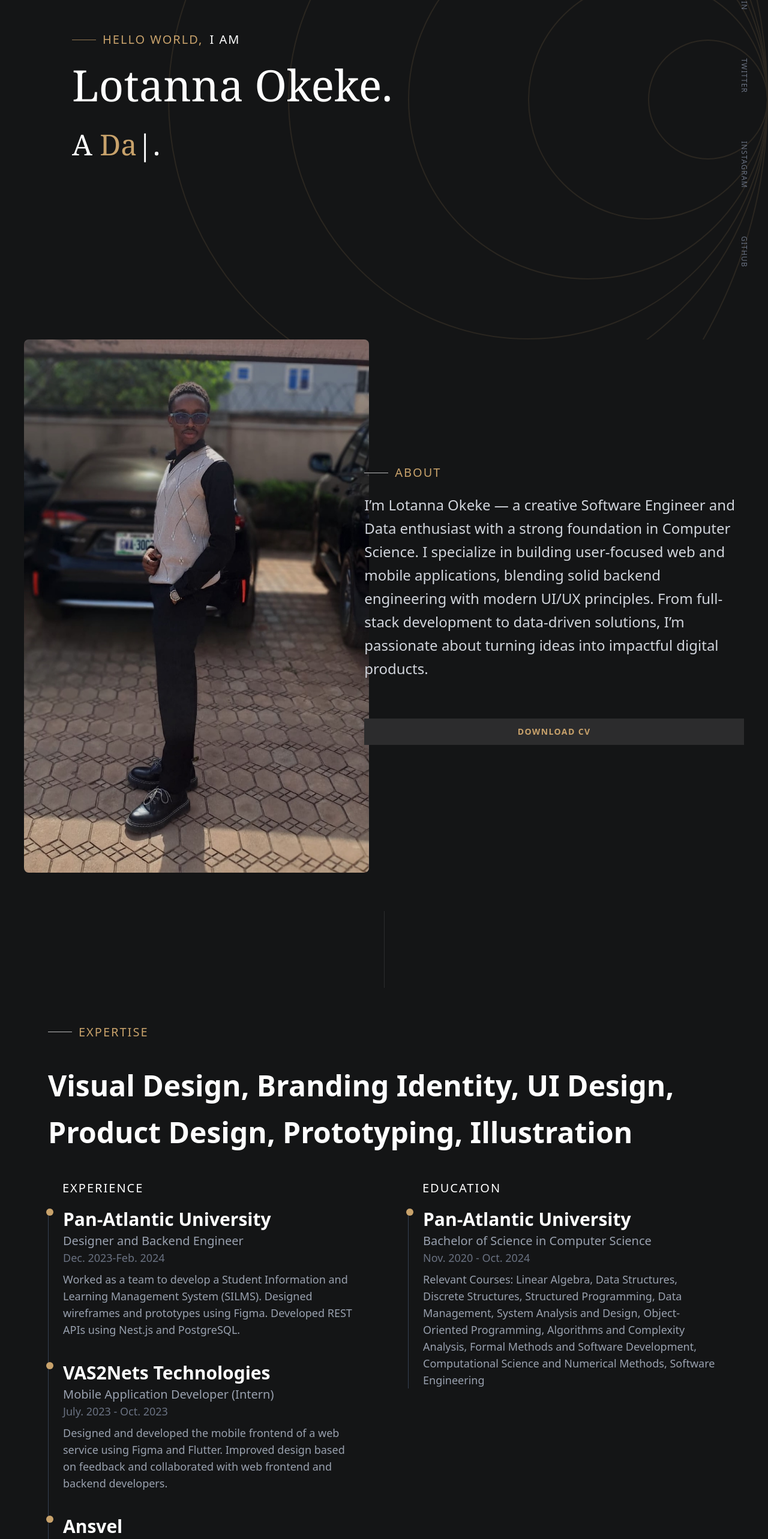
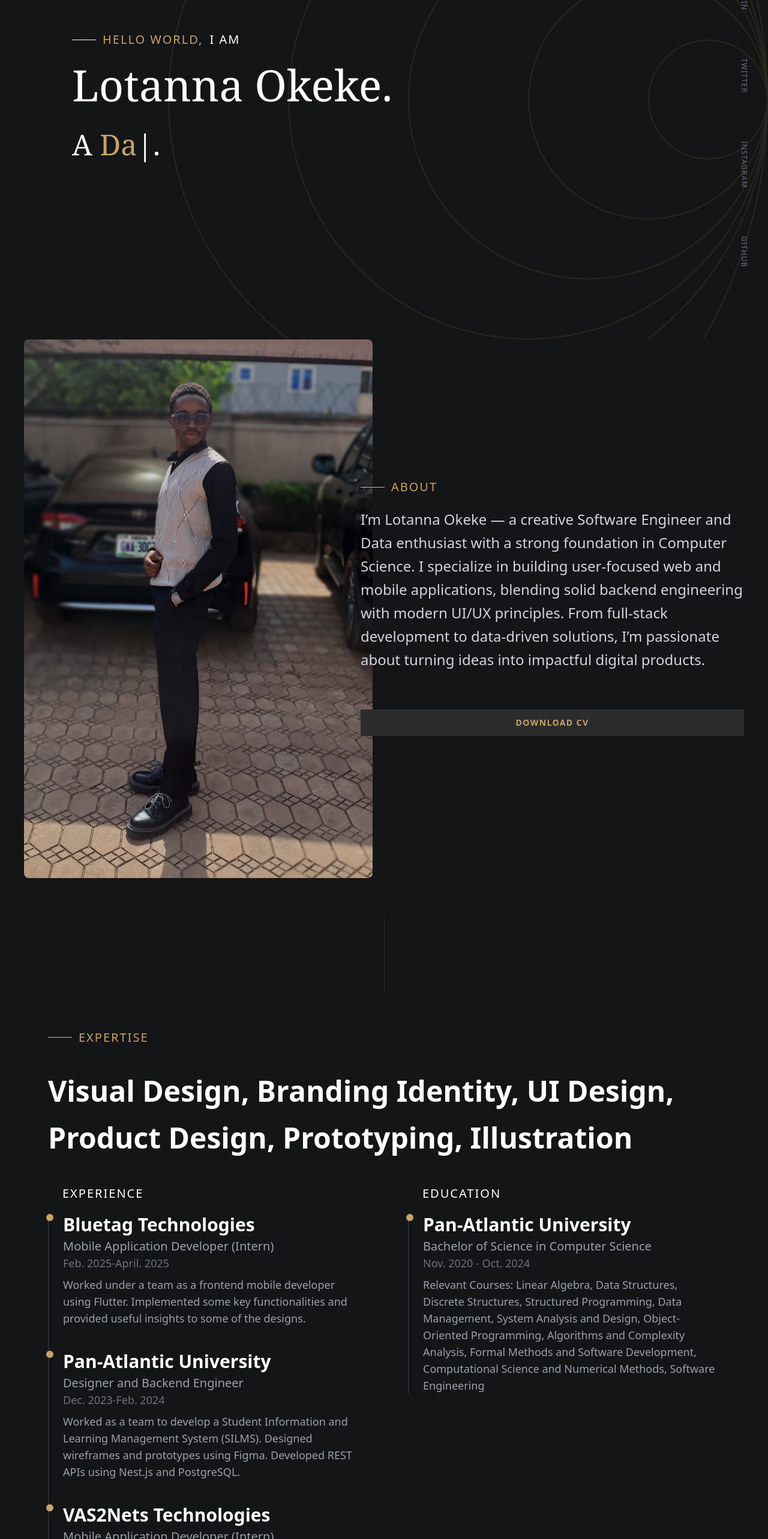
Before and after one commit to lotanna-okeke/my-portfolio, a React (Vite) app in the folder my-portfolio/: page / in a window 1280 px wide. Shown: the part 234-2800 px from the top of the page at 60% size. Built offline with nearby package versions, Linux system fonts and the light colour scheme.

Commit message:
Time to host it

```diff
--- a/my-portfolio/src/assets/assests.js
+++ b/my-portfolio/src/assets/assests.js
@@ -29,14 +29,21 @@ export const colors = {
 }
 
 export const socials = [
-    ["LinkedIn", "#"],
-    ["Twitter", "#"],
-    ["Instagram", "#"],
+    ["LinkedIn", "https://www.linkedin.com/in/lotanna-okeke-811a92240"],
+    ["Twitter", "https://x.com/aauser44?s=08"],
+    ["Instagram", "https://www.instagram.com/lotanna.okeke?igsh=NDlvb2FhaHJsbWg0"],
     ["Github", "https://github.com/lotanna-okeke"],
 ]
 
 //Type 1 is for work experience, type 2 is for education
 export const experiences = [
+    {
+        type: 1,
+        organization: "Bluetag Technologies",
+        role: "Mobile Application Developer (Intern)",
+        duration: "Feb. 2025-April. 2025",
+        text: "Worked under a team as a frontend mobile developer using Flutter. Implemented some key functionalities and provided useful insights to some of the designs.",
+    },
     {
         type: 1,
         organization: "Pan-Atlantic University",
@@ -50,13 +57,6 @@ export const experiences = [
         role: "Mobile Application Developer (Intern)",
         duration: "July. 2023 - Oct. 2023",
         text: "Designed and developed the mobile frontend of a web service using Figma and Flutter. Improved design based on feedback and collaborated with web frontend and backend developers.",
-    },
-    {
-        type: 1,
-        organization: "Ansvel",
-        role: "Flutter Developer (Intern)",
-        duration: "March. 2023 - June. 2023",
-        text: "Worked on the design and functionality of a referral reward system for a Fintech mobile application using Flutter and Firebase. Designed login/sign-up pages and the splash screen.",
     },
     {
         type: 2,
--- a/my-portfolio/src/components/Footer.jsx
+++ b/my-portfolio/src/components/Footer.jsx
@@ -26,7 +26,7 @@ function Footer() {
         {/* Scroll-to-top Button */}
         <button
           onClick={scrollToTop}
-          className="absolute right-4 sm:right-6 bottom-4 sm:bottom-6 text-[#C8A26B] p-3 sm:p-4 rounded-full border border-[#2c2c2d] shadow-lg hover:text-black hover:bg-[#C8A26B] transition duration-300"
+          className="absolute right-2 sm:right-6 bottom-2 sm:bottom-6 text-[#C8A26B] p-3 sm:p-4 rounded-full border border-[#2c2c2d] shadow-lg hover:text-black hover:bg-[#C8A26B] transition duration-300"
         >
           <ArrowUp className="w-4 h-4 sm:w-5 sm:h-5" />
         </button>
--- a/my-portfolio/src/components/ProjectModal.jsx
+++ b/my-portfolio/src/components/ProjectModal.jsx
@@ -30,7 +30,7 @@ function ProjectModal({ project, onClose }) {
           <img
             src={project.picture}
             alt={project.projectName}
-            className="rounded-lg shadow-lg w-full max-w-64 h-32 md:h-auto object-cover"
+            className="rounded-lg shadow-lg w-full max-w-64 h-32 md:h-64 object-cover"
           />
         </div>
 
--- a/my-portfolio/src/sections/About.jsx
+++ b/my-portfolio/src/sections/About.jsx
@@ -38,7 +38,7 @@ function About() {
           whileInView={{ opacity: 1, x: 0 }}
           viewport={{ once: true, amount: 0.3 }}
           transition={{ duration: 1, delay: 0.2 }}
-          className="w-full flex flex-col md:w-[52%] lg:w-[55%] md:ml-[-1%] lg:ml-[-4%] text-white md:justify-center"
+          className="w-full flex flex-col md:w-[52%] lg:w-[55%] md:ml-[-2%] lg:ml-[-5%] text-white md:justify-center"
         >
           <div className="mb-6">
             <div className="flex items-center gap-[3px]">
--- a/my-portfolio/src/sections/Intro.jsx
+++ b/my-portfolio/src/sections/Intro.jsx
@@ -77,7 +77,7 @@ function Intro() {
       >
         <div className="ps-5 sm:ps-20">
           <div className="flex items-center gap-[3px]">
-            <p className="w-8 md:w-10 h-[1px] bg-[#C8A26B] opacity-70"></p>
+            <p className="w-8 md:w-10 h-[1px] bg-white"></p>
             <p className="text-[#C8A26B] text-sm sm:text-xl uppercase tracking-widest leading-none ps-2">
               Hello World,
             </p>
```
